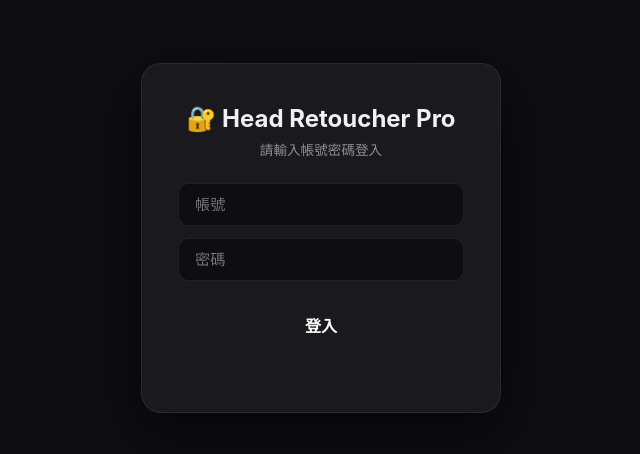
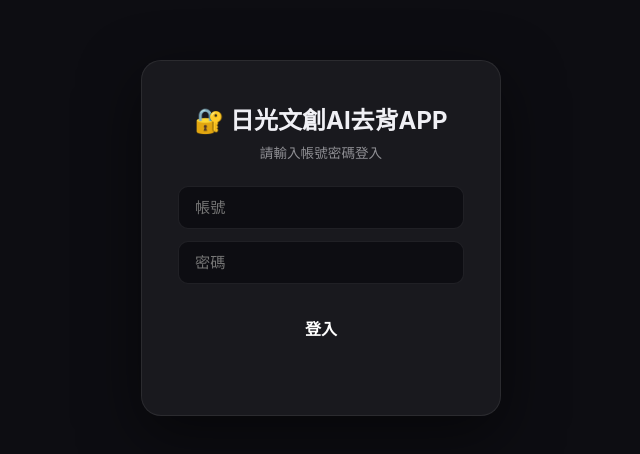
Before and after one commit to ursa0915/head-retoucher, a plain HTML site: page public/index.html in a window 1280 px wide. Shown: the part 162-616 px from the top of the page, without its empty margins (319-959 px from the left). Drawn offline with Linux system fonts and the light colour scheme.

Commit message:
rename: 日光文創AI去背APP

```diff
--- a/public/index.html
+++ b/public/index.html
@@ -4,8 +4,8 @@
 <head>
   <meta charset="UTF-8">
   <meta name="viewport" content="width=device-width, initial-scale=1.0">
-  <title>Head Retoucher Pro — AI 頭像修圖</title>
-  <meta name="description" content="AI 智慧頭像分離與修圖工具，自動去背、美膚、打光，一鍵產出專業大頭照。">
+  <title>日光文創AI去背APP</title>
+  <meta name="description" content="日光文創AI去背APP — 上傳照片，自動去背、美膚、打光，產出專業大頭照。">
   <script src="https://cdn.jsdelivr.net/npm/@mediapipe/tasks-vision/vision_bundle.mjs" crossorigin="anonymous"
     type="module"></script>
   <style>
@@ -819,7 +819,7 @@
   <!-- Login Overlay -->
   <div class="login-overlay" id="loginOverlay">
     <div class="login-box">
-      <h2>🔐 Head Retoucher Pro</h2>
+      <h2>🔐 日光文創AI去背APP</h2>
       <p>請輸入帳號密碼登入</p>
       <input type="text" id="loginUser" placeholder="帳號" autocomplete="username">
       <input type="password" id="loginPass" placeholder="密碼" autocomplete="current-password">
@@ -835,8 +835,8 @@
         <span class="dot"></span>
         Powered by Gemini AI
       </div>
-      <h1>Head Retoucher Pro</h1>
-      <p>AI 智慧頭像分離與精修 — 上傳照片，自動去背、美膚、打光，產出專業大頭照</p>
+      <h1>日光文創AI去背APP</h1>
+      <p>上傳照片，自動去背、美膚、打光，產出專業大頭照</p>
     </header>
 
     <!-- Mode Selector -->
```
